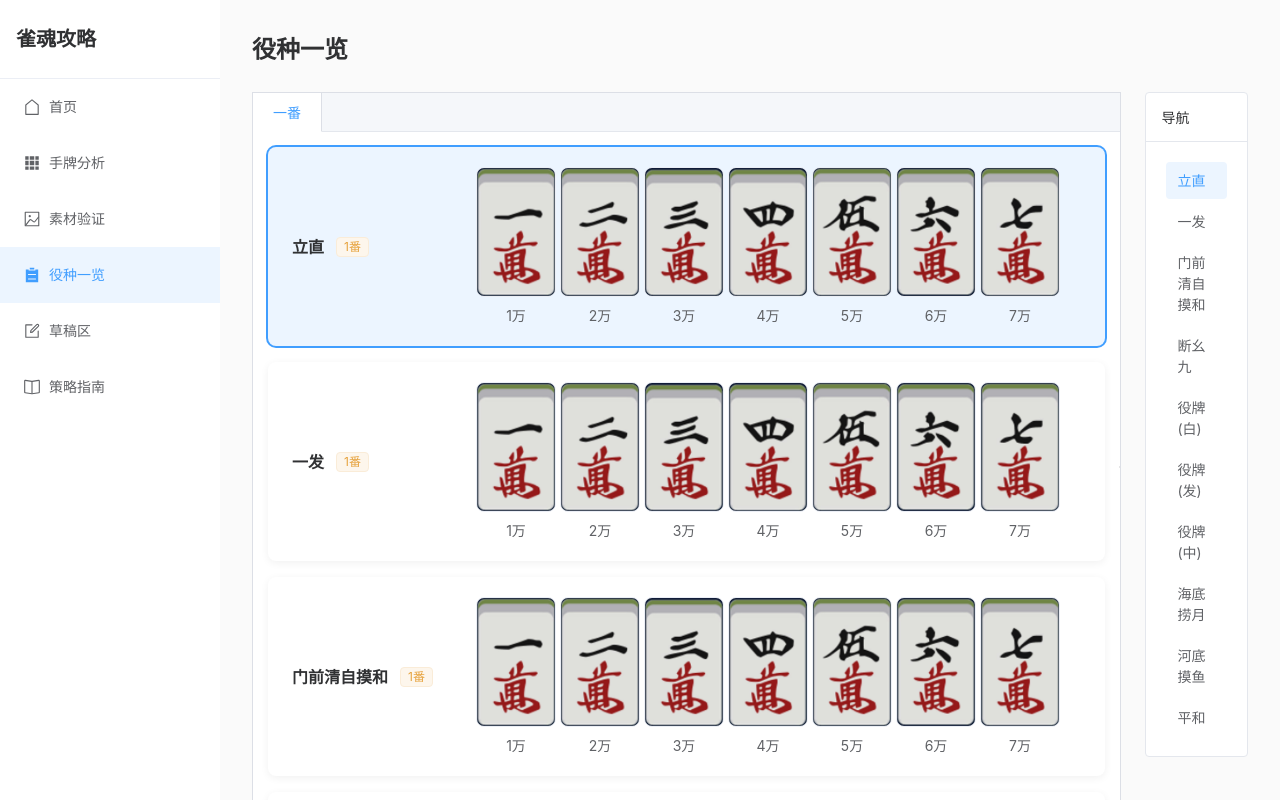
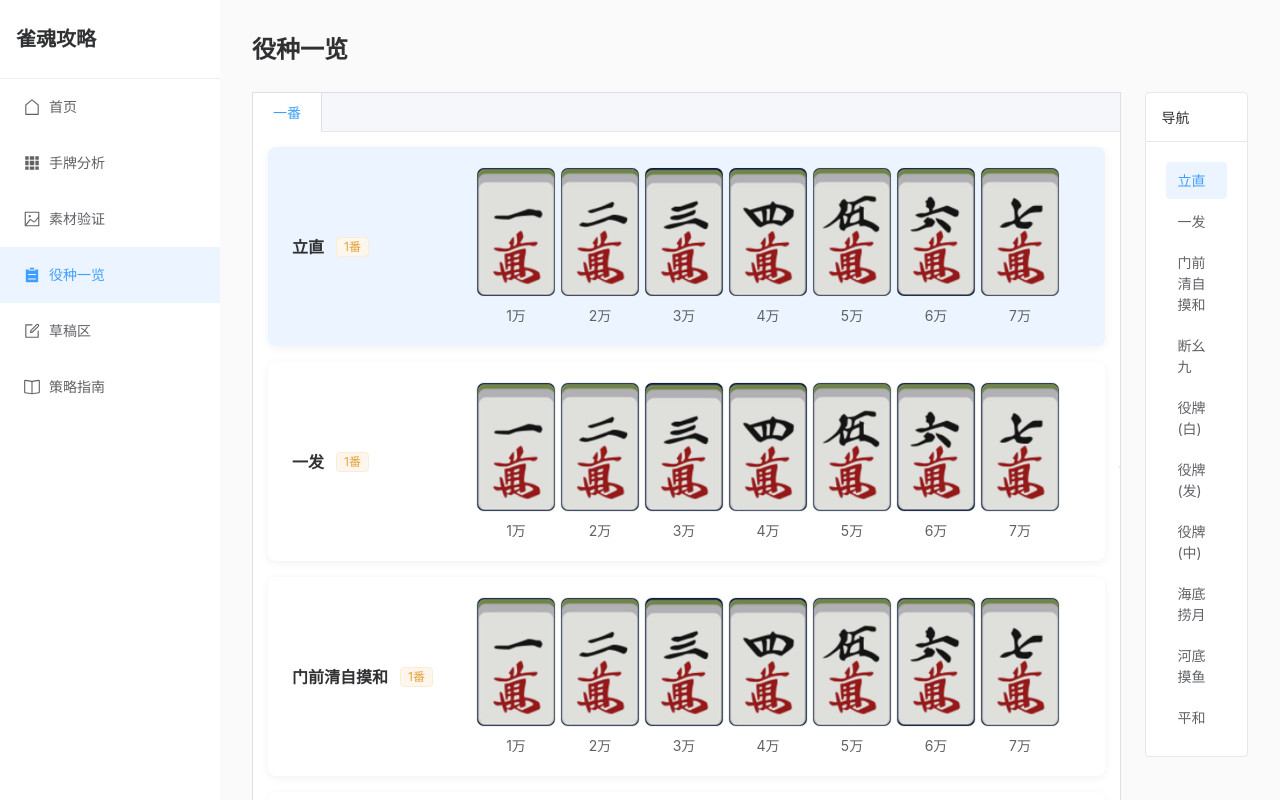
Before and after one commit to ThymeD/learnMajSoul, a Vue app: page /yaku in a window 1280 px wide. Shown: the top 800 px of the page. Built offline with nearby package versions, Linux system fonts and the light colour scheme.

Commit message:
去掉选中边框效果

```diff
--- a/src/views/YakuView.vue
+++ b/src/views/YakuView.vue
@@ -186,7 +186,6 @@ const scrollToYaku = (id: string) => {
 
 .yaku-row.active {
   background: #ecf5ff;
-  box-shadow: 0 0 0 2px #409eff;
 }
 
 .yaku-info {
```
